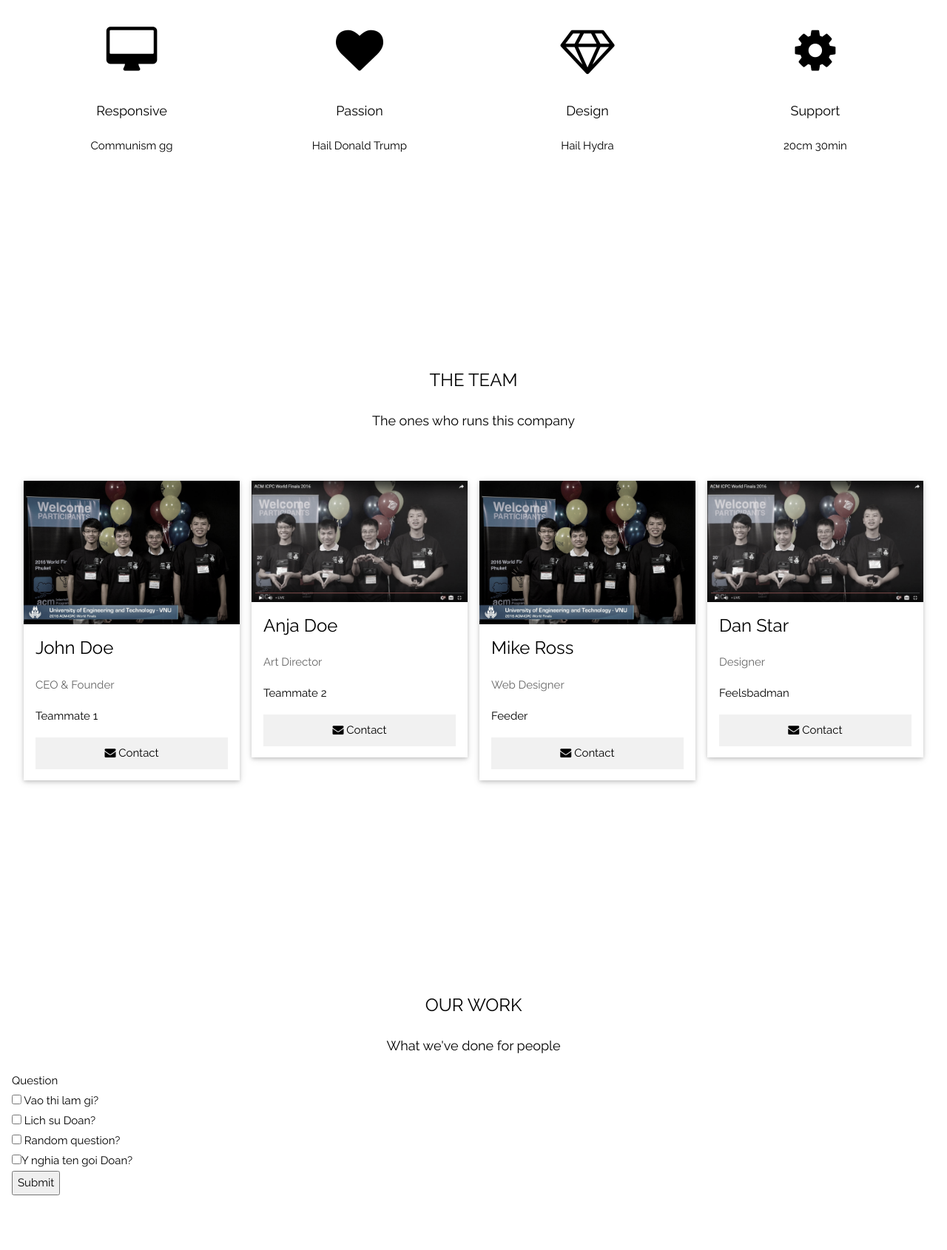
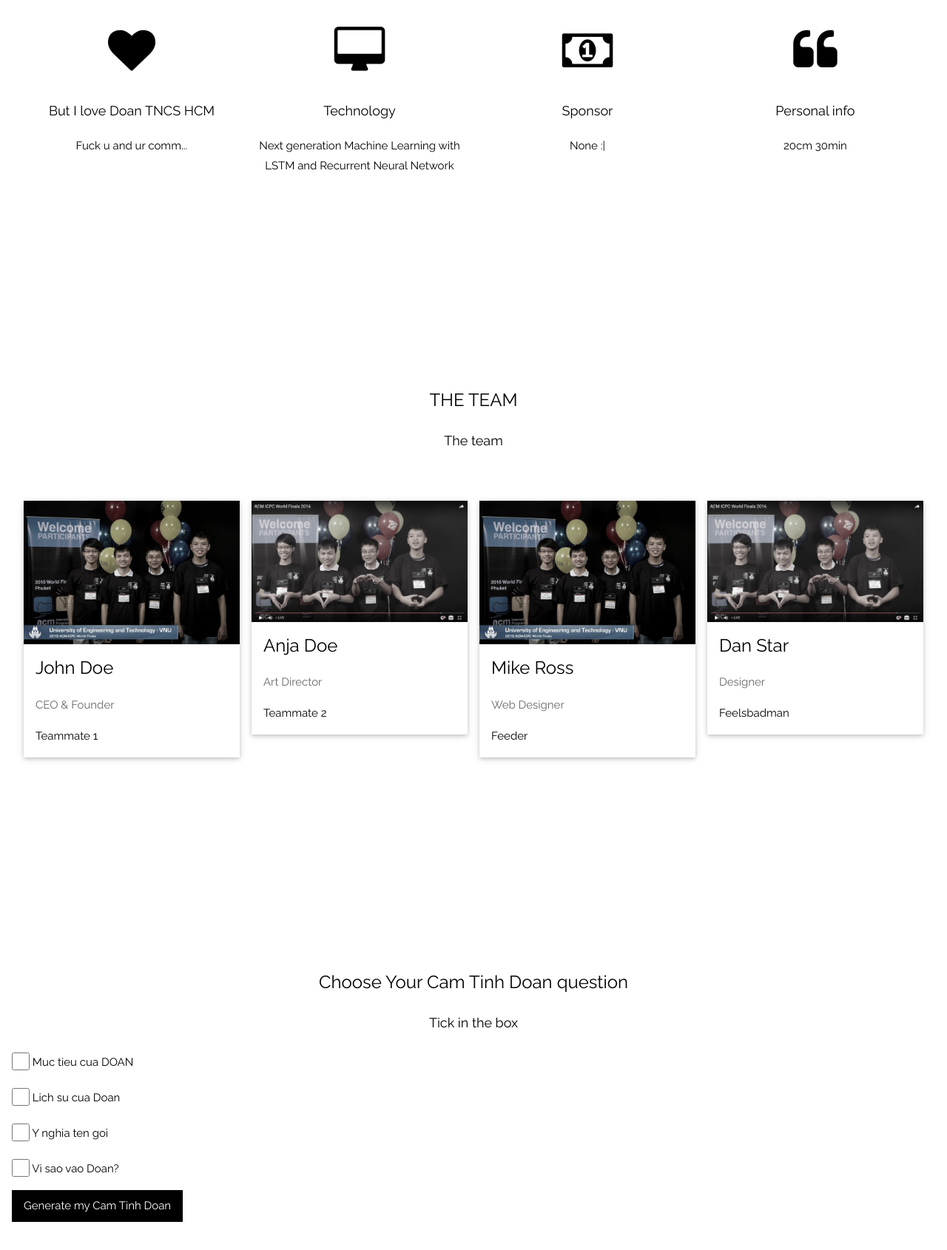
Before and after one commit to duyboy135/Learn-Nodejs, a website: page better_design.html in a window 1280 px wide. Shown: the part 1060-2750 px from the top of the page at 74% size. Drawn offline with nearby package versions, Linux system fonts and the light colour scheme.

Commit message:
fixed input

```diff
--- a/better_design.html
+++ b/better_design.html
@@ -58,7 +58,7 @@ body, html {
     <span class="w3-jumbo w3-hide-small">HACKATHON by HPD</span><br>
     <span class="w3-xxlarge w3-hide-large w3-hide-medium">HACKATHON by HPD</span><br>
     <span class="w3-large">No more Cam Fucking Tinh Fucking Doan</span>
-    <p><a href="#about" class="w3-button w3-white w3-padding-large w3-large w3-margin-top w3-opacity w3-hover-opacity-off">Learn more and start today</a></p>
+    <p><a href="#about" class="w3-button w3-white w3-padding-large w3-large w3-margin-top w3-opacity w3-hover-opacity-off">Start now and stop fucking cam tinh doan</a></p>
   </div>
   <div class="w3-display-bottomleft w3-text-grey w3-large" style="padding:24px 48px">
 
@@ -71,23 +71,23 @@ body, html {
   <p class="w3-center w3-large">Why do u need this shit</p>
   <div class="w3-row-padding w3-center" style="margin-top:64px">
     <div class="w3-quarter">
-      <i class="fa fa-desktop w3-margin-bottom w3-jumbo w3-center"></i>
-      <p class="w3-large">Responsive</p>
-      <p>Communism gg</p>
+      <i class="fa fa-heart w3-margin-bottom w3-jumbo w3-center"></i>
+      <p class="w3-large">But I love Doan TNCS HCM</p>
+      <p>Fuck u and ur comm...</p>
     </div>
     <div class="w3-quarter">
-      <i class="fa fa-heart w3-margin-bottom w3-jumbo"></i>
-      <p class="w3-large">Passion</p>
-      <p>Hail Donald Trump</p>
+      <i class="fa fa-desktop w3-margin-bottom w3-jumbo"></i>
+      <p class="w3-large">Technology</p>
+      <p>Next generation Machine Learning with LSTM and Recurrent Neural Network</p>
     </div>
     <div class="w3-quarter">
-      <i class="fa fa-diamond w3-margin-bottom w3-jumbo"></i>
-      <p class="w3-large">Design</p>
-      <p>Hail Hydra</p>
+      <i class="fa fa-money w3-margin-bottom w3-jumbo"></i>
+      <p class="w3-large">Sponsor</p>
+      <p>None :|</p>
     </div>
     <div class="w3-quarter">
-      <i class="fa fa-cog w3-margin-bottom w3-jumbo"></i>
-      <p class="w3-large">Support</p>
+      <i class="fa fa-quote-left w3-margin-bottom w3-jumbo"></i>
+      <p class="w3-large">Personal info</p>
       <p>20cm 30min</p>
     </div>
   </div>
@@ -97,7 +97,7 @@ body, html {
 <!-- Team Section -->
 <div class="w3-container" style="padding:128px 16px" id="team">
   <h3 class="w3-center">THE TEAM</h3>
-  <p class="w3-center w3-large">The ones who runs this company</p>
+  <p class="w3-center w3-large">The team</p>
   <div class="w3-row-padding w3-grayscale" style="margin-top:64px">
     <div class="w3-col l3 m6 w3-margin-bottom">
       <div class="w3-card-2">
@@ -106,7 +106,6 @@ body, html {
           <h3>John Doe</h3>
           <p class="w3-opacity">CEO & Founder</p>
           <p>Teammate 1</p>
-          <p><button class="w3-button w3-light-grey w3-block"><i class="fa fa-envelope"></i> Contact</button></p>
         </div>
       </div>
     </div>
@@ -117,7 +116,6 @@ body, html {
           <h3>Anja Doe</h3>
           <p class="w3-opacity">Art Director</p>
           <p>Teammate 2</p>
-          <p><button class="w3-button w3-light-grey w3-block"><i class="fa fa-envelope"></i> Contact</button></p>
         </div>
       </div>
     </div>
@@ -128,7 +126,6 @@ body, html {
           <h3>Mike Ross</h3>
           <p class="w3-opacity">Web Designer</p>
           <p>Feeder</p>
-          <p><button class="w3-button w3-light-grey w3-block"><i class="fa fa-envelope"></i> Contact</button></p>
         </div>
       </div>
     </div>
@@ -139,7 +136,6 @@ body, html {
           <h3>Dan Star</h3>
           <p class="w3-opacity">Designer</p>
           <p>Feelsbadman</p>
-          <p><button class="w3-button w3-light-grey w3-block"><i class="fa fa-envelope"></i> Contact</button></p>
         </div>
       </div>
     </div>
@@ -150,20 +146,24 @@ body, html {
 
 <!-- Work Section -->
 <div class="w3-container" style="padding:128px 16px" id="work">
-  <h3 class="w3-center">OUR WORK</h3>
-  <p class="w3-center w3-large">What we've done for people</p>
+  <h3 class="w3-center">Choose Your Cam Tinh Doan question</h3>
+  <p class="w3-center w3-large">Tick in the box</p>
 
   <form action="/ask" method = "post">
-  Question  <br>
-  <input type="checkbox" name="answer" value ="1" > Vao thi lam gi?<br>
+  <p>
+  <input class="w3-check" type="checkbox" name ="answer" value = 1>
+  <label>Muc tieu cua DOAN</label></p>
+  <p>
+  <input class="w3-check" type="checkbox" name ="answer" value = 1>
+  <label> Lich su cua Doan</label></p>
+  <p>
+  <input class="w3-check" type="checkbox" name ="answer" value = 1>
+  <label>Y nghia ten goi</label></p>
+  <p>
+  <input class="w3-check" type="checkbox" name ="answer" value = 1>
+  <label>Vi sao vao Doan?</label></p>
 
-  <input type="checkbox" name="answer" value ="2" > Lich su Doan?<br>
-
-  <input type="checkbox" name="answer" value ="3" > Random question?<br>
-
-  <input type="checkbox" name="answer" value ="4" >Y nghia ten goi Doan?<br>
-
-  <input type="submit" value="Submit">
+ <button class="w3-btn w3-black w3-ripple" value = "Submit">Generate my Cam Tinh Doan</button>
 </form>
 
 </div>
```
